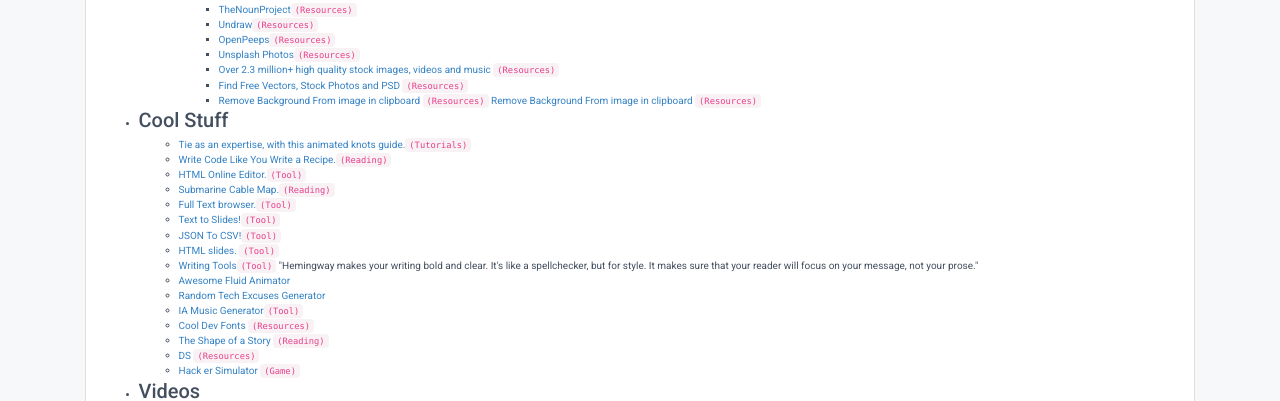
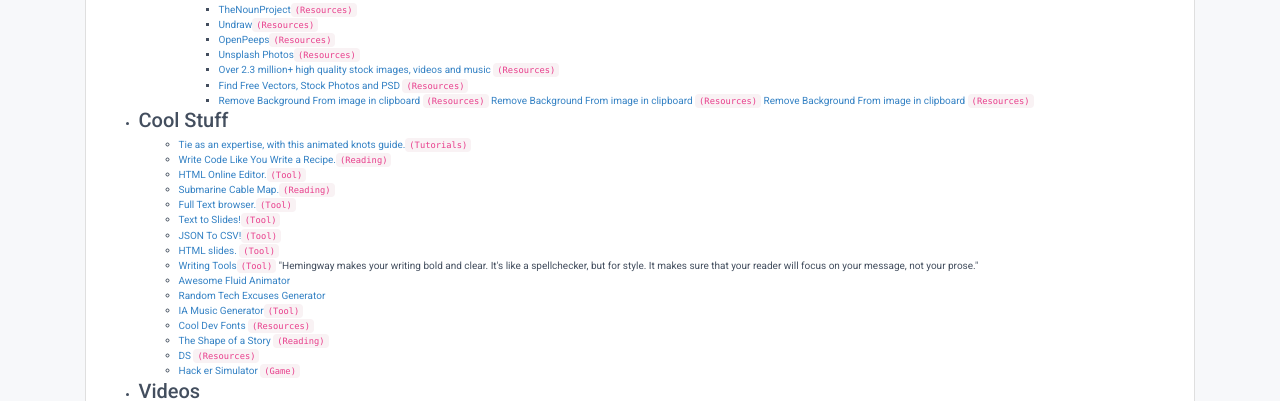
Before and after one commit to UlmoMacias/UlmoMacias.github.io, a plain HTML site: page blog.html in a window 1280 px wide. Shown: the part 933-1334 px from the top of the page. Drawn offline with nearby package versions, Linux system fonts and the light colour scheme; a script that the page names is missing.

Commit message:
add bg remover link

```diff
--- a/blog.html
+++ b/blog.html
@@ -214,6 +214,7 @@
                                         <li>
                                             <a href="https://removal.ai/es/"> Remove Background From image in clipboard </a><code>(Resources)</code>
                                             <a href="https://www.remove.bg/upload"> Remove Background From image in clipboard </a><code>(Resources)</code>
+                                            <a href="https://es.clippingmagic.com"> Remove Background From image in clipboard </a><code>(Resources)</code>
                                         </li>
 
                                     </ul>
```
